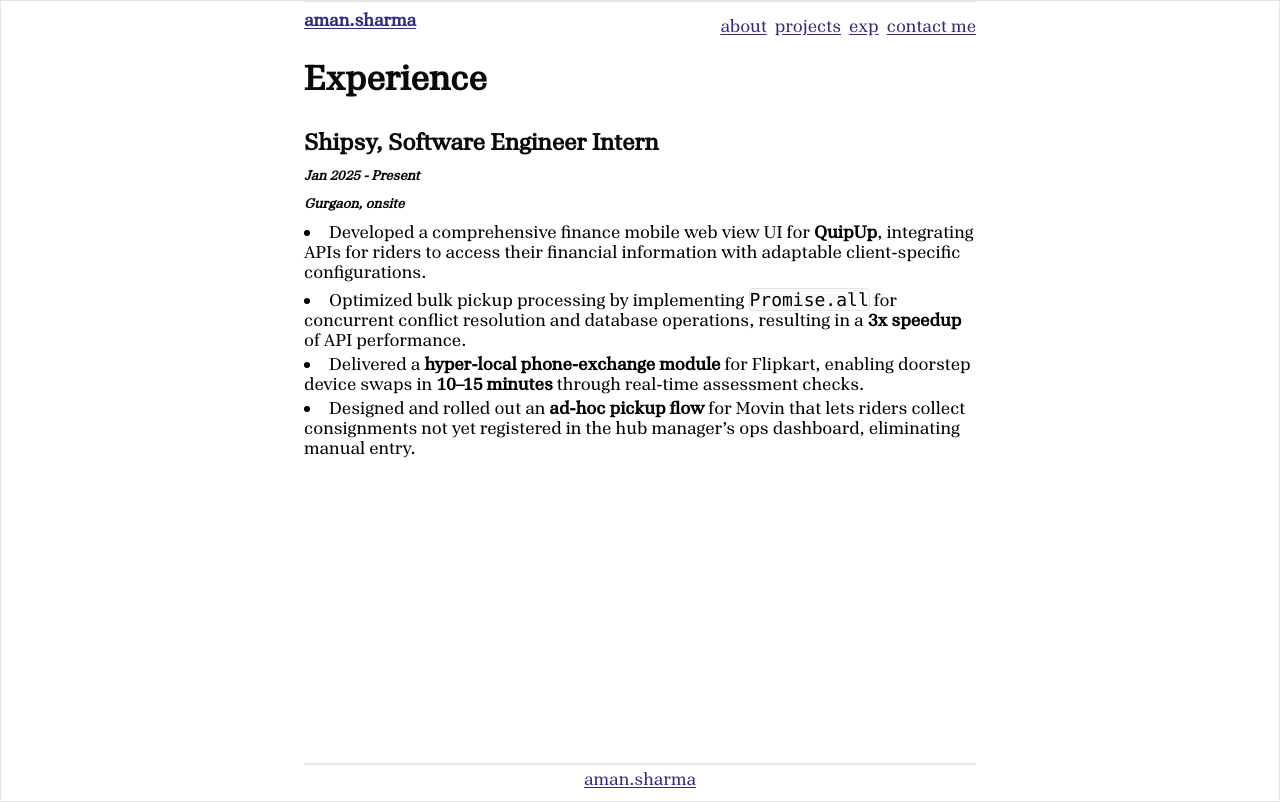
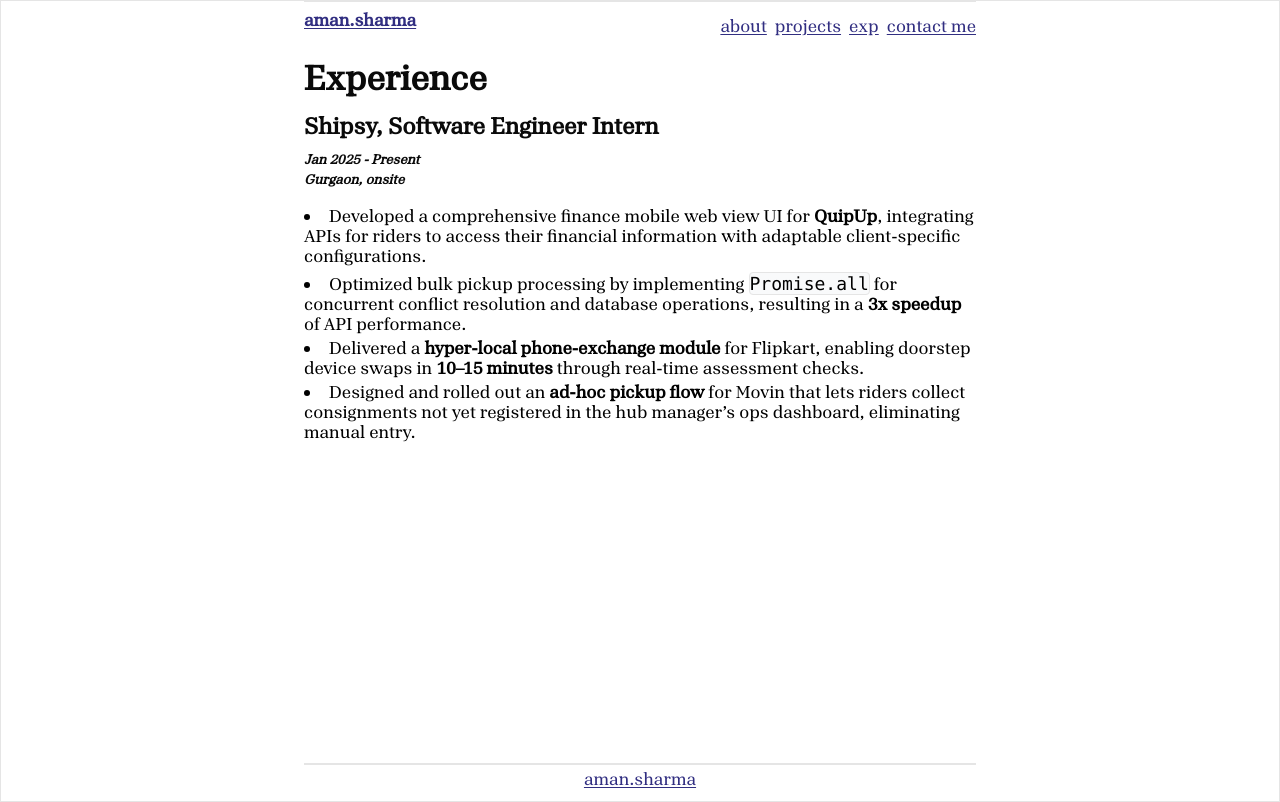
Before and after one commit to aman1117/portfolio, a Next.js app: page /experience in a window 1280 px wide. Built offline with nearby package versions, Linux system fonts and the light colour scheme.

Commit message:
style: Adjust layout and spacing in experience section of contact page

```diff
--- a/app/experience/page.tsx
+++ b/app/experience/page.tsx
@@ -4,11 +4,11 @@ const ContactPage: React.FC = () => {
     return (
         <div className="max-w-2xl mx-auto mt-2 mb-10 w-full h-full flex flex-col">
             <p className="text-4xl font-bold mb-3 mr-1">Experience</p>
-            <div className="mt-4">
+            <div >
                 <div >
                     <h2 className="text-2xl font-semibold mb-2">Shipsy, Software Engineer Intern</h2>
-                    <p className="text-sm  mb-2 italic"><strong>Jan 2025 - Present</strong></p>
-                    <p className="text-sm  mb-2 italic"><strong> Gurgaon, onsite</strong></p>
+                    <p className="text-sm   italic"><strong>Jan 2025 - Present</strong></p>
+                    <p className="text-sm  mb-4 italic"><strong> Gurgaon, onsite</strong></p>
                     <ul className="list-disc list-inside mt-2 space-y-1 text-sm">
                         <li className='mb-2 text-black md:text-lg md:leading-5 leading-tight'>
                             Developed a comprehensive finance mobile web view UI for <strong>QuipUp</strong>, integrating APIs for riders to access their financial information with adaptable client-specific configurations.
```
